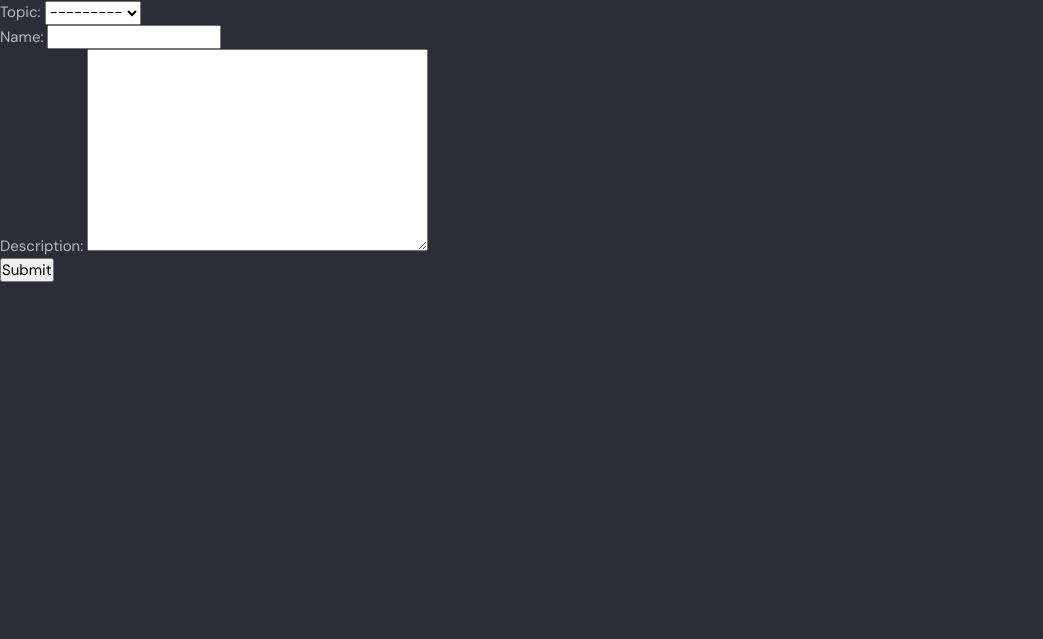
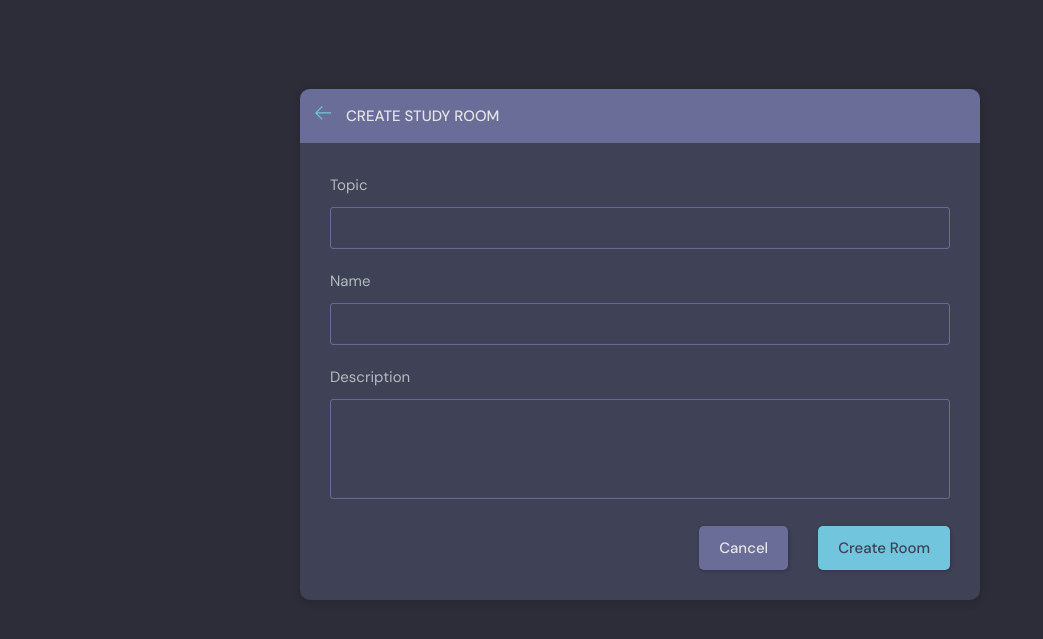
Before and after one commit to rukshan99/scholab, a Django app: page /create-room/ in a window 1280 px wide. Shown: the part 76-715 px from the top of the page, without its empty margins (0-1043 px from the left). Run offline with Django 3.2, Linux system fonts and the light colour scheme; the visitor is signed in with stand-in values (Sample User, id 1); data that the repository does not hold is empty.

Commit message:
apply theme in create room page, add functionality to create new topic when creating room

```diff
--- a/base/templates/base/home.html
+++ b/base/templates/base/home.html
@@ -39,7 +39,7 @@
           <h2>Study Room</h2>
           <p>{{room_count}} Rooms available</p>
         </div>
-        <a class="btn btn--main" href="create-room.html">
+        <a class="btn btn--main" href="{% url 'create_room_view' %}">
           <svg
             version="1.1"
             xmlns="http://www.w3.org/2000/svg"
--- a/base/templates/base/room_form.html
+++ b/base/templates/base/room_form.html
@@ -1,11 +1,55 @@
 {% extends 'main.html' %}
 
 {% block content %}
-    <div>
-        <form method="POST" action="">
+  <main class="create-room layout">
+    <div class="container">
+      <div class="layout__box">
+        <div class="layout__boxHeader">
+          <div class="layout__boxTitle">
+            <a href="{% url 'home_view' %}">
+              <svg version="1.1" xmlns="http://www.w3.org/2000/svg" width="32" height="32" viewBox="0 0 32 32">
+                <title>arrow-left</title>
+                <path
+                  d="M13.723 2.286l-13.723 13.714 13.719 13.714 1.616-1.611-10.96-10.96h27.625v-2.286h-27.625l10.965-10.965-1.616-1.607z">
+                </path>
+              </svg>
+            </a>
+            <h3>Create Study Room</h3>
+          </div>
+        </div>
+        <div class="layout__body">
+          <form class="form" method="POST" action="">
             {% csrf_token %}
-            {{form.as_p}}
-            <input type="submit" value="Submit" />
-        </form>
+            <div class="form__group">
+              <label for="room_topic">Topic</label>
+              <input required type="text" name="topic" id="room_topic" value="{{room.topic}}" list="topic-list" />
+              <datalist id="topic-list">
+                <select id="room_topic">
+                  <option value="">Select your topic</option>
+                  {% for topic in topics %}
+                  <option value="{{topic.name}}">{{topic.name}}</option>
+                  {% endfor %}
+                </select>
+              </datalist>
+            </div>
+
+            <div class="form__group">
+              <label for="room_name">{{form.name.label}}</label>
+              {{form.name}}
+            </div>
+
+            <div class="form__group">
+              <label for="room_description">{{form.description.label}}</label>
+              {{form.description}}
+            </div>
+
+            <div class="form__action">
+              <a class="btn btn--dark" href="{% url 'home_view' %}">Cancel</a>
+              <button class="btn btn--main" type="submit">Create Room</button>
+            </div>
+          </form>
+        </div>
+      </div>
     </div>
-{% endblock content %}
+  </main>
+  {% endblock content %}
--- a/base/views.py
+++ b/base/views.py
@@ -110,31 +110,44 @@ def profileView(request, id):
 @login_required(login_url='login_view')
 def createRoom(request):
     form = RoomForm()
+    topics = Topic.objects.all()
     if request.method == 'POST':
-        form = RoomForm(request.POST)
-        if form.is_valid():
-            room = form.save(commit=False)
-            room.host = request.user
-            room.participants.add(request.user)
-            room.save()
-            return redirect('home_view')
-    context = {'form': form}
+        topic_name = request.POST.get('topic')
+        topic, created = Topic.objects.get_or_create(name=topic_name)
+        room = Room.objects.create(
+            host = request.user,
+            topic = topic,
+            name = request.POST.get('name'),
+            description = request.POST.get('description')
+        )
+        room.participants.add(request.user)
+        room.save()
+        return redirect('home_view')
+    context = {
+        'form': form,
+        'topics': topics
+    }
     return render(request, 'base/room_form.html', context)
 
 @login_required(login_url='login_view')
 def updateRoom(request, id):
     room = Room.objects.get(id=id)
-    form = RoomForm(instance=room)
-
     if request.user != room.host:
         return HttpResponse('You are not allowed to update this room.')
+
+    form = RoomForm(instance=room)
+    topics = Topic.objects.all()
 
     if request.method == 'POST':
         form = RoomForm(request.POST, instance=room)
         if form.is_valid():
             form.save()
             return redirect('home_view')
-    context = {'form': form}
+    context = {
+        'form': form,
+        'topics': topics,
+        'room': room
+    }
     return render(request, 'base/room_form.html', context)
 
 @login_required(login_url='login_view')
```
Also changed, not shown: base/templates/base/room_form_old.html (added, +11 -0 lines).
